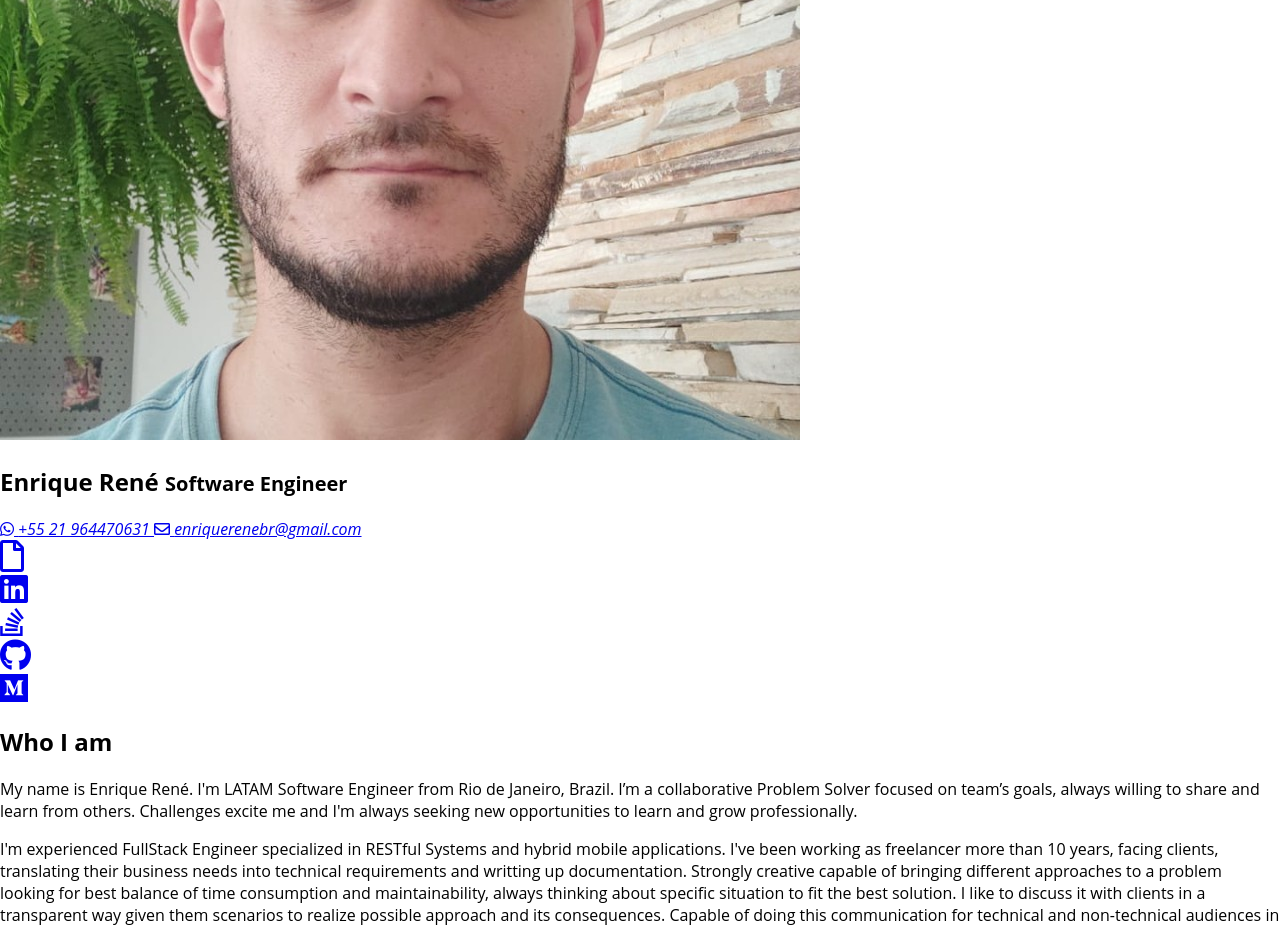
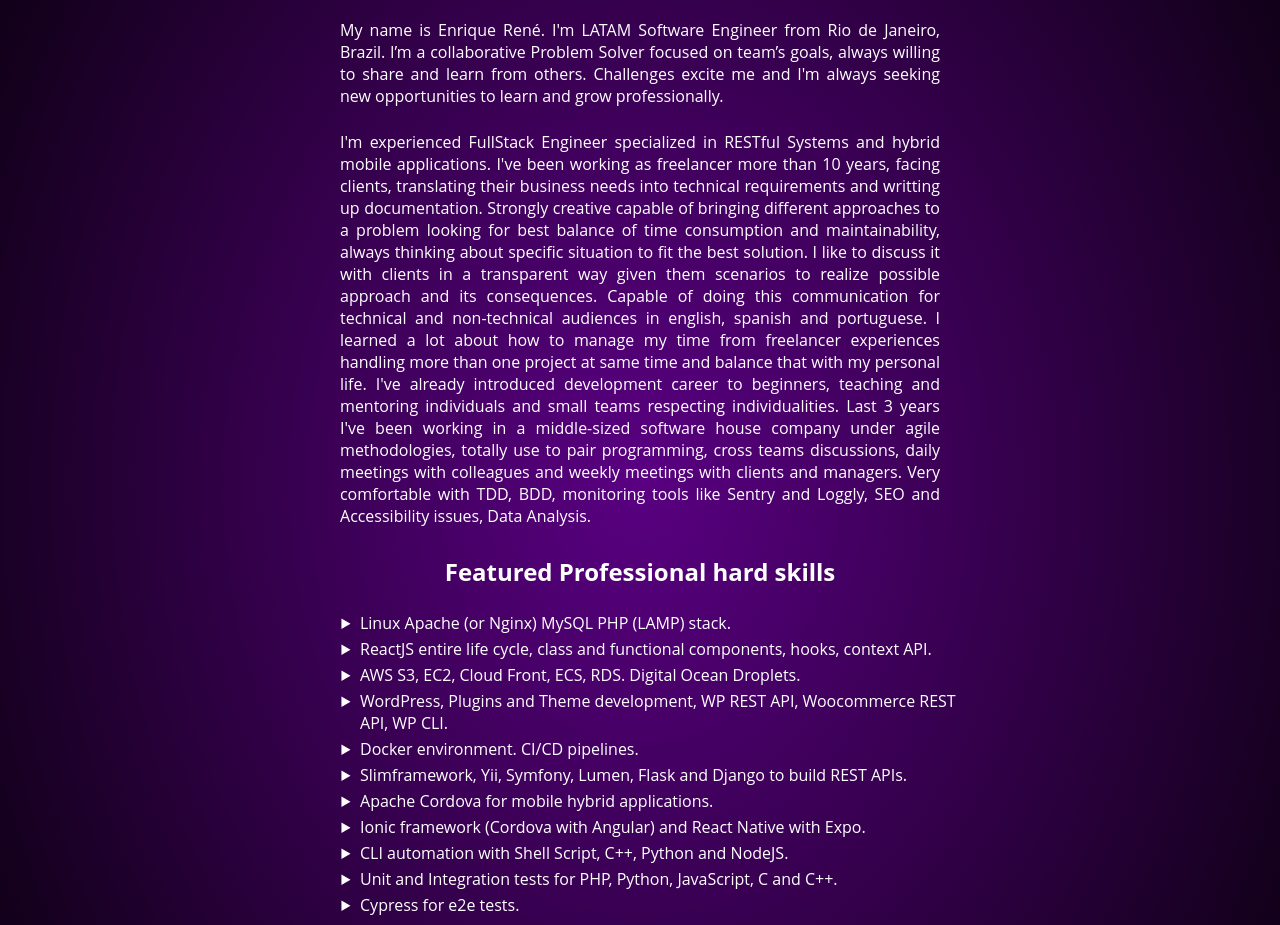
Before and after one commit to enriquerene/curriculum-vitae, a plain HTML site: page index.html in a window 1280 px wide. Shown: the part 360-1285 px from the top of the page. Drawn offline with Linux system fonts and the light colour scheme; a web font is replaced by a local one.

Commit message:
close meta tags

```diff
--- a/assets/css/main.css
+++ b/assets/css/main.css
@@ -3,53 +3,43 @@
   font-family: "Open Sans", sans-serif !important;
   margin: 0;
   padding: 0;
+  min-height: 100%;
 }
 
-@media (min-width: 558px) {
-  html,
-body {
-    height: 100%;
-  }
-}
-ul {
-  list-style-type: none;
-  margin: 0;
-  padding: 0;
-}
-
-#hero {
+main {
+  background-image: radial-gradient(#5a0082, #000);
   padding: 2.5rem 1.5rem;
   color: white;
   margin: 0;
-  background-image: radial-gradient(#5a0082, #000);
   display: flex;
   flex-direction: column;
   justify-content: center;
   height: 100%;
 }
-#hero #title {
+
+#featured #title {
   display: flex;
   flex-direction: row;
   align-items: center;
   justify-content: center;
 }
-#hero #title img {
+#featured #title img {
   width: 80px;
   height: 80px;
   border-radius: 50%;
   margin-right: 20px;
 }
-#hero #title h1 {
+#featured #title h1 {
   display: flex;
   flex-direction: column;
   align-items: flex-end;
   justify-content: center;
   font-size: 1.5rem;
 }
-#hero #title h1 small {
+#featured #title h1 small {
   font-size: 0.725em;
 }
-#hero address {
+#featured address {
   display: flex;
   flex-direction: column;
   align-items: center;
@@ -58,26 +48,48 @@
   max-width: 600px;
   margin: 0 auto;
 }
-#hero address a {
+#featured address a {
   margin-bottom: 0.25rem;
   color: white;
   text-decoration: none;
 }
-#hero .resume {
+#featured a {
+  color: white;
+}
+#featured .social-list {
+  margin: 0;
+  padding: 0;
+  display: flex;
+  justify-content: center;
+}
+#featured .social-list .social-item {
+  list-style-type: none;
+  padding: 1rem;
+}
+
+#presentation {
+  margin-top: 1rem;
+  display: flex;
+  flex-direction: column;
+  justify-content: center;
+}
+#presentation .resume-title {
+  max-width: 600px;
+  margin: 1rem auto;
+}
+#presentation .resume {
   font-size: 1rem;
   text-align: justify;
   max-width: 600px;
   margin: 0.75rem auto;
 }
-#hero a {
-  color: white;
+#presentation ul.skills-list {
+  max-width: 600px;
+  margin: 0.5rem auto;
 }
-#hero .social-list {
-  display: flex;
-  justify-content: center;
-}
-#hero .social-list .social-item {
-  padding: 1rem;
+#presentation ul.skills-list li.skill {
+  list-style-type: disclosure-closed;
+  margin-bottom: 0.25rem;
 }
 
 /*# sourceMappingURL=main.css.map */
--- a/index.html
+++ b/index.html
@@ -1,35 +1,35 @@
 <!DOCTYPE html>
 <html lang="pt-br">
     <head>
-        <meta charset="UTF-8">
-        <meta name="viewport" content="width=device-width, initial-scale=1.0">
-        <meta http-equiv="X-UA-Compatible" content="ie=edge">
+        <meta charset="UTF-8" />
+        <meta name="viewport" content="width=device-width, initial-scale=1.0" />
+        <meta http-equiv="X-UA-Compatible" content="ie=edge" />
 
         <!-- GOOGLE FONTS -->
         <link href="https://fonts.cdnfonts.com/css/open-sans" rel="stylesheet" />
 
         <!-- FONTAWESOME AND THEME STYLE -->
-        <link rel="stylesheet" href="https://use.fontawesome.com/releases/v5.7.1/css/all.css">
-        <link href="assets/css/main.css" rel="stylesheet"/>
+        <link rel="stylesheet" href="https://use.fontawesome.com/releases/v5.7.1/css/all.css" />
+        <link href="assets/css/main.css" rel="stylesheet" />
 
         <!-- Primary Meta Tags -->
         <title>Enrique René | Software Engineer</title>
-        <meta name="title" content="Enrique René | Software Engineer">
-        <meta name="description" content="Experienced FullStack Engineer in RESTful Systems and hybrid mobile applications, I bring a deep knowledge of various technologies such as PHP, ReactJS, Python, C++, SQL, Linux, AWS and Docker. Very comfortable with BDD, TDD, SEO, Agile methodologies, CI/CD, Clean Code, mathematical and statistical analysis.">
+        <meta name="title" content="Enrique René | Software Engineer" />
+        <meta name="description" content="Experienced FullStack Engineer in RESTful Systems and hybrid mobile applications, I bring a deep knowledge of various technologies such as PHP, ReactJS, Python, C++, SQL, Linux, AWS and Docker. Very comfortable with BDD, TDD, SEO, Agile methodologies, CI/CD, Clean Code, mathematical and statistical analysis." />
 
         <!-- Open Graph / Facebook -->
-        <meta property="og:type" content="website">
-        <meta property="og:url" content="https://enriquerene.com.br/assets/img/enriquerene_meta.png">
-        <meta property="og:title" content="Enrique René | Software Engineer">
-        <meta property="og:description" content="Experienced FullStack Engineer in RESTful Systems and hybrid mobile applications, I bring a deep knowledge of various technologies such as PHP, ReactJS, Python, C++, SQL, Linux, AWS and Docker. Very comfortable with BDD, TDD, SEO, Agile methodologies, CI/CD, Clean Code, mathematical and statistical analysis.">
-        <meta property="og:image" content="https://enriquerene.com.br/assets/img/enriquerene_meta.png">
+        <meta property="og:type" content="website" />
+        <meta property="og:url" content="https://enriquerene.com.br/assets/img/enriquerene_meta.png" />
+        <meta property="og:title" content="Enrique René | Software Engineer" />
+        <meta property="og:description" content="Experienced FullStack Engineer in RESTful Systems and hybrid mobile applications, I bring a deep knowledge of various technologies such as PHP, ReactJS, Python, C++, SQL, Linux, AWS and Docker. Very comfortable with BDD, TDD, SEO, Agile methodologies, CI/CD, Clean Code, mathematical and statistical analysis." />
+        <meta property="og:image" content="https://enriquerene.com.br/assets/img/enriquerene_meta.png" />
 
         <!-- Twitter -->
-        <meta property="twitter:card" content="summary_large_image">
-        <meta property="twitter:url" content="https://enriquerene.com.br/assets/img/enriquerene_meta.png">
-        <meta property="twitter:title" content="Enrique René | Engenheiro de Software e Administrador Linux">
-        <meta property="twitter:description" content="Experienced FullStack Engineer in RESTful Systems and hybrid mobile applications, I bring a deep knowledge of various technologies such as PHP, ReactJS, Python, C++, SQL, Linux, AWS and Docker. Very comfortable with BDD, TDD, SEO, Agile methodologies, CI/CD, Clean Code, mathematical and statistical analysis.">
-        <meta property="twitter:image" content="https://enriquerene.com.br/assets/img/enriquerene_meta.png">
+        <meta property="twitter:card" content="summary_large_image" />
+        <meta property="twitter:url" content="https://enriquerene.com.br/assets/img/enriquerene_meta.png" />
+        <meta property="twitter:title" content="Enrique René | Engenheiro de Software e Administrador Linux" />
+        <meta property="twitter:description" content="Experienced FullStack Engineer in RESTful Systems and hybrid mobile applications, I bring a deep knowledge of various technologies such as PHP, ReactJS, Python, C++, SQL, Linux, AWS and Docker. Very comfortable with BDD, TDD, SEO, Agile methodologies, CI/CD, Clean Code, mathematical and statistical analysis." />
+        <meta property="twitter:image" content="https://enriquerene.com.br/assets/img/enriquerene_meta.png" />
     </head>
     <body>
         <main>
```
Also changed, not shown: 1 other file.
